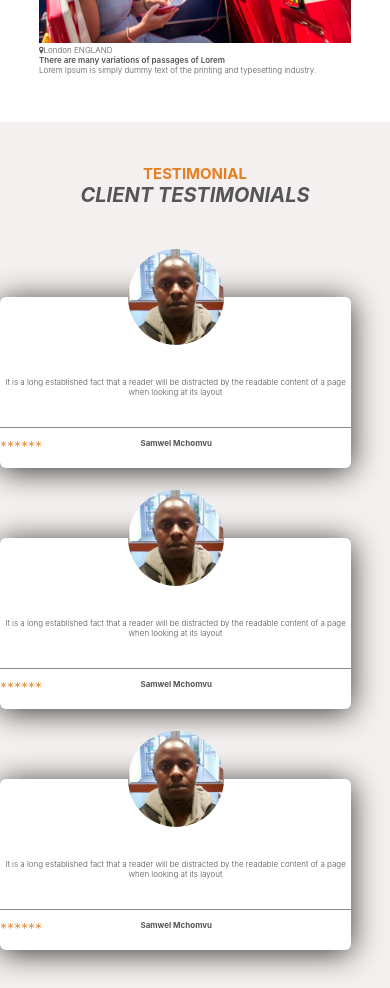
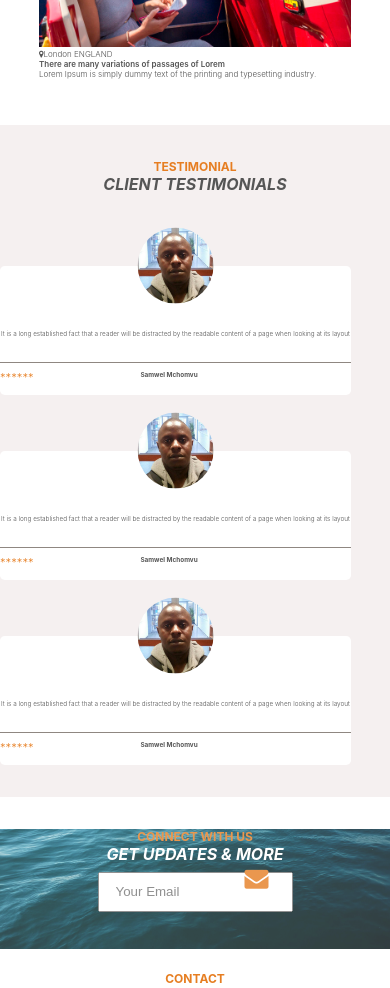
Before and after one commit to mchomvus4/project02, a React (Create React App) app: page / in a window 390 px wide. Shown: the part 2920-3908 px from the top of the page. Built offline with nearby package versions, Linux system fonts and the light colour scheme.

Commit message:
files updated

```diff
--- a/src/components/Activities/Activity.css
+++ b/src/components/Activities/Activity.css
@@ -3,7 +3,7 @@
     text-transform: uppercase;
     color:  #e67e22;
     margin-top: 2rem;
-    font-size: 1.5re;
+    font-size: 1.5rem;
 }
 .top-activity{
     text-align: center;
--- a/src/components/Contact/Contact.css
+++ b/src/components/Contact/Contact.css
@@ -2,27 +2,27 @@
     text-align: center;
     text-transform: uppercase;
     color:  #e67e22;
-    padding-top: 50px;
-    margin-top: -22px;
-    font-size: 15px;
+    padding-top: 5rem;
+    margin-top: -2.2rem;
+    font-size: 1.5rem;
 }
 .contact-sub{
     text-align: center;
     text-transform: uppercase;
-    font-size: 20px;
+    font-size: 2rem;
     font-style: italic;
     font-weight: bold;
-    padding-bottom: 20px;
+    padding-bottom: 2rem;
 }
 .contact-form{
-    margin: 0px 100px;
+    margin: 0rem 10rem;
     width: 100%;
 }
 
 .contact-img{
     margin-left: 20%;
-    height: 160px;
-    width: 250px;
+    height: 16rem;
+    width: 25rem;
 
 }
 
@@ -31,34 +31,65 @@
             border: none;
 }
          textarea{
-            margin-top: 10px;
+            margin-top: 1rem;
             background-color: #edebe5;
             border: none;
             padding-right: 51%;
-            padding-bottom: 70px;
+            padding-bottom: 7rem;
 }
         textarea[placeholder]{
-            padding-left: 20px;
+            padding-left: 2rem;
    }
         .btn-submit{
             display: inline-block;
-            padding: 10px 30px;
+            padding: 1rem 3rem;
             text-decoration: none;
             background-color: #e67e22;
             color: #fff;
             border: none;
             margin-left: 72%;
             cursor: pointer;
-            margin-top: 10px;
+            margin-top: 1rem;
 }
         .contact-img{
             margin-left: 6%;
-            height: 300px;
-            width: 420px;
-            margin-top: 10px;
+            height: 30rem;
+            width: 42rem;
+            margin-top: 1rem;
 }
 
+@media only screen and (min-width:2000px){
+    .contact-header{
+        font-size: 2rem;
+        margin-top: 3rem;
+    }
 
+    .contact-sub{
+        font-size: 3rem;
+    }
+    input[type=text] {
+        font-size: 1rem;
+        height: 3.5rem;
+
+    }
+    .contact-img{
+        margin-top: 0rem;
+        height: 32rem;
+        padding-left: 2rem;
+    }
+    textarea{
+        padding-right: 21rem;
+
+    }
+     .btn-submit{
+         font-size: 2rem;
+          margin-left: 34rem
+     }
+     textarea[placeholder]{
+         font-size: 2rem;
+         padding-left: 1rem;
+     }
+}
 /*Big tablet to 1200px (widths smaller that the 1140px row)*/
 @media only screen and (max-width:1200px){
     input[type=text] {
@@ -66,31 +97,31 @@
             border: none;
 }
          textarea{
-            margin-top: 10px;
+            margin-top: 1rem;
             background-color: #edebe5;
             border: none;
             padding-right: 49%;
-            padding-bottom: 60px;
+            padding-bottom: 6rem;
 }
         textarea[placeholder]{
-            padding-left: 20px;
+            padding-left: 2rem;
    }
         .btn-submit{
             display: inline-block;
-            padding: 10px 30px;
+            padding: 1rem 3rem;
             text-decoration: none;
             background-color: #e67e22;
             color: #fff;
             border: none;
             margin-left: 72%;
             cursor: pointer;
-            margin-top: 10px;
+            margin-top: 1rem;
 }
         .contact-img{
             margin-left: 6%;
-            height: 280px;
-            width: 380px;
-            margin-top: 10px;
+            height: 28rem;
+            width: 38rem;
+            margin-top: 1rem;
 }
 
 
@@ -105,31 +136,31 @@
 
 }
          textarea{
-            margin-top: 10px;
+            margin-top: 1rem;
             background-color: #edebe5;
             border: none;
-            padding-right: 210px;
-            padding-bottom: 40px;
+            padding-right: 21rem;
+            padding-bottom: 4rem;
 }
         textarea[placeholder]{
-            padding-left: 20px;
+            padding-left: 2rem;
    }
         .btn-submit{
             display: inline-block;
-            padding: 10px 30px;
+            padding: 1rem 3rem;
             text-decoration: none;
             background-color: #e67e22;
             color: #fff;
             border: none;
             margin-left: 68%;
             cursor: pointer;
-            margin-top: 10px;
+            margin-top: 1rem;
 }
         .contact-img{
             margin-left: 10%;
-            height: 260px;
-            width: 350px;
-            margin-top: 10px;
+            height: 26rem;
+            width: 35rem;
+            margin-top: 1rem;
 
 }
 
@@ -142,38 +173,38 @@
         border: none;
 }
     textarea{
-        margin-top: 10px;
+        margin-top: 1rem;
         background-color: #edebe5;
         border: none;
-        padding-right: 95px;
+        padding-right: 9.5rem;
 }
    textarea[placeholder]{
-       padding-left: 20px;
+       padding-left: 2rem;
    }
     .contact-img{
         margin-left: 20%;
-        height: 230px;
-        width: 230px;
-        margin-top: 10px;
+        height: 23rem;
+        width: 23rem;
+        margin-top: 1rem;
 
 }
     .btn-submit{
         display: inline-block;
-        padding: 10px 30px;
+        padding: 1rem 3rem;
         text-decoration: none;
         background-color: #e67e22;
         color: #fff;
         border: none;
         margin-left: 60%;
         cursor: pointer;
-        margin-top: 10px;
+        margin-top: 1rem;
 }
 }
 
 /*small phones from 0 to 480px*/
 @media only screen and (max-width:500px){
 .contacts{
-    margin-left: -70px;
+    margin-left: -7rem;
 }
 
 input[type=text] {
@@ -183,23 +214,23 @@ input[type=text] {
 
 .contact-img{
     margin-left: 20%;
-    height: 210px;
-    width: 200px;
-    margin-top: 10px;
+    height: 21rem;
+    width: 20rem;
+    margin-top: 1rem;
 
 }
 .myform{
     margin-right: 20%;
 }
 textarea{
-    margin-top: 10px;
+    margin-top: 1rem;
     background-color: #edebe5;
     border: none;
     width: 100%;
 }
 .btn-submit{
     display: inline-block;
-    padding: 10px 30px;
+    padding: 1rem 3rem;
     text-decoration: none;
     background-color: #e67e22;
     color: #fff;
@@ -208,7 +239,7 @@ textarea{
     cursor: pointer;
 }
      textarea[placeholder]{
-       padding-left: 20px;
+       padding-left: 2rem;
    }
 
 }
--- a/src/components/Destination/Destination.js
+++ b/src/components/Destination/Destination.js
@@ -13,8 +13,9 @@ function Destination() {
             </div>
             <div className="row bg-images">
                 <div className="col span-1-of-4 image">
-                    <img src={image2} alt="second" className="second" />
 
+                    <img src={image2} alt="second" className="second"  />
+                    {/* <p className="places"><i className="fa fa-map-marker icon-image"></i><span className="mimi-map">Alaska AMERICA</span> </p> */}
 
                 </div>
 
--- a/src/components/Testimonial/Testimonial.css
+++ b/src/components/Testimonial/Testimonial.css
@@ -2,61 +2,61 @@
     text-align: center;
     text-transform: uppercase;
     color:  #e67e22;
-    padding-top: 20px;
-    margin-top: 22px;
-    font-size: 15px;
+    padding-top: 2rem;
+    margin-top: 2.2rem;
+    font-size: 1.5rem;
 }
 .top-testimonial{
     text-align: center;
     text-transform: uppercase;
-    font-size: 20px;
+    font-size: 2rem;
     font-style: italic;
     font-weight: bold;
-    padding-bottom: 20px;
+    padding-bottom: 2rem;
 }
 .card{
     background-color: #fff;
-    margin-top: 70px;
-    box-shadow: 0 3px 30px rgba(0, 0,0, .8);
-    border-radius: 6px;
+    margin-top: 7rem;
+    /* box-shadow: 0 0.3rem 3rem rgba(0, 0,0, .8); */
+    border-radius: 0.6rem;
 
 }
 .card-header{
     position: relative;
-    height: 120px;
+    height: 12rem;
 
 }
 .testimonial-img{
-    width: 96px;
-    height: 96px;
-    border-radius: 100px;
+    width: 9.6rem;
+    height: 9.6rem;
+    border-radius: 10rem;
     align-items: center;
-    margin-left: 0px;
+    margin-left: 0rem;
     position: absolute;
     left: 50%;
     transform: translate(-50%, -50%);
 }
 .testimone-page{
-    font-size: 12px;
+    font-size: 1.2rem;
     text-align: center;
-    margin-bottom: 30px;
-    margin-top: -40px;
+    margin-bottom: 3rem;
+    margin-top: -4rem;
     position: relative;
 }
 .card-footer{
-    border-top: 1px solid #8f8781;
-    padding-top: 40px;
+    border-top: 0.1rem solid #8f8781;
+    padding-top: 4rem;
 }
 .star{
     color: #e67e22;
-    font-size: 30px;
+    font-size: 3rem;
     position: absolute;
-    margin-top: -30px;
+    margin-top: -3rem;
 }
 .name{
-    margin-top: -30px;
+    margin-top: -3rem;
     margin-left: 40%;
-    font-size: 17px;
+    font-size: 1.7rem;
 
 }
 .card-main{
@@ -64,17 +64,46 @@
 }
 .testimonial-section{
     background-color:#f5f0f0;
-    margin-top: 40px;
-    padding-bottom: 40px;
+    margin-top: 4rem;
+    padding-bottom: 4rem;
+}
+@media only screen and (min-width:2000px){
+    .card-main{
+    width: 70%;
+}
+    .destinaton-testimonial{
+        font-size: 3rem;
+    }
+    .top-testimonial{
+        font-size: 4rem;;
+    }
+    .card-main{
+        margin-left: 15%;
+    }
+ .card{
+      box-shadow: 0 0.3rem 3rem rgba(0, 0,0, .2);
+    }
+    .star{
+        padding-left: 2rem;
+    }
+    .name{
+        padding-left: 2rem;
+        font-size: 1.2rem;
+        padding-top: 0.6rem;
+    }
+    .testimone-page{
+        line-height: 2rem;
+    }
+
 }
 /*Big tablet to 1200px (widths smaller that the 1140px row)*/
 @media only screen and (max-width:1200px){
     .name{
-      font-size: 16px;
+      font-size: 1.6rem;
   }
     .name,
     .star{
-        margin-top: -30px;
+        margin-top: -3rem;
     }
 
       .card-main{
@@ -85,11 +114,11 @@
 /*small tablets to big tablets: from 768px to 1023px*/
 @media only screen and (max-width:1023px){
     .name{
-      font-size: 14px;
+      font-size: 1.4rem;
   }
    .name,
     .star{
-        margin-top: -30px;
+        margin-top: -3rem;
     }
 
       .card-main{
@@ -101,16 +130,16 @@
 /*small phones to small tablets: from 481px-767px*/
 @media only screen and (max-width:767px){
     .name{
-      font-size: 10px;
+      font-size: 1rem;
 
   }
     .star{
-      font-size: 20px;
+      font-size: 2rem;
 
   }
     .name,
     .star{
-        margin-top: -30px;
+        margin-top: -3rem;
     }
     .card-main{
         width: 90%;
@@ -121,19 +150,19 @@
 /*small phones from 0 to 480px*/
 @media only screen and (max-width:500px){
 .testimone-page{
-    font-size: 8px;
+    font-size: 0.8rem;
 }
 .card-main{
    width: 90%;
 }
 .star{
-    font-size: 14px;
+    font-size: 1.4rem;
     position: absolute;
-    margin-top: -30px;
+    margin-top: -3rem;
 }
 .name{
-    margin-top: -30px;
+    margin-top: -3rem;
     margin-left: 40%;
-    font-size: 8px;
+    font-size: 0.8rem;
 }
 }
--- a/src/components/Testimonial/Testimonial.js
+++ b/src/components/Testimonial/Testimonial.js
@@ -1,6 +1,5 @@
 import React from 'react'
 import './Testimonial.css';
-// import '../Grid.css';
 import testimone from '../images/sam.png';
 function Testimonial() {
     return (
--- a/src/components/Updates/Update.css
+++ b/src/components/Updates/Update.css
@@ -1,16 +1,16 @@
 .section-update{
-  margin-top: 40px;
+  margin-top: 4rem;
 }
 .updates{
     text-align: center;
     text-transform: uppercase;
     color:  #e67e22;
-    font-size: 15px;
+    font-size: 1.5rem;
 }
 .news-update{
     text-align: center;
     text-transform: uppercase;
-    font-size: 20px;
+    font-size: 2rem;
     font-style: italic;
     font-weight: bold;
     color: #fff;
@@ -19,7 +19,7 @@
     background-image: url("../images/sea.jpg");
     height: 100vh;
     background-repeat: no-repeat;
-    height: 150px;
+    height: 15rem;
     background-size: cover;
     background-position: center;
     opacity: .8;
@@ -27,8 +27,8 @@
 }
    input[type=email] {
       width: 30%;
-      padding: 12px 20px;
-      margin-top: 10px;
+      padding: 1.2rem 2rem;
+      margin-top: 1rem;
       margin-left: 35%;
 
 }
@@ -42,24 +42,45 @@
 }
 
 .icon{
-  margin-left: -60px;
+  margin-left: -6rem;
   color: #e67e22;
-  padding-top: 3px;
-  border-radius: 3px;
+  padding-top: 0.3rem;
+  border-radius: 0.3rem;
 }
 
 .input-field{
-  padding: 10px;
-  height: 50px;
-  text-align: center;
+  padding: 1rem;
+  height: 5rem;
+  text-align: left;
 }
+@media only screen and (min-width:2000px){
+  .section-update{
+    margin-top: 0rem;
+  }
+  .updates{
+    font-size: 2rem;
+    padding-top: 3rem;
+  }
+  .news-update{
+    font-size: 3rem;
+  }
+  .news-letter{
+    height: 20rem;
+  }
+  .icon{
+    font-size: 6rem;
+  }
+  .input-field{
+    font-size: 2rem;
+  }
 
+}
 /*Big tablet to 1200px (widths smaller that the 1140px row)*/
 @media only screen and (max-width:1200px){
    input[type=email] {
       width: 30%;
-      padding: 12px 20px;
-      margin-top: 10px;
+      padding: 1.2rem 2rem;
+      margin-top: 1rem;
       margin-left: 35%;
 }
 
@@ -70,8 +91,8 @@
 
   input[type=email] {
       width: 40%;
-      padding: 12px 20px;
-      margin-top: 10px;
+      padding: 1.2rem 2rem;
+      margin-top: 1rem;
       margin-left: 30%;
 }
 
@@ -84,8 +105,8 @@
   }
   input[type=email] {
   width: 50%;
-  padding: 12px 20px;
-  margin-top: 10px;
+  padding: 1.2rem 2rem;
+  margin-top: 1rem;
   margin-left: 25%;
 
 
```
Also changed, not shown: src/components/Destination/Destination.css (+7 -0 lines).
